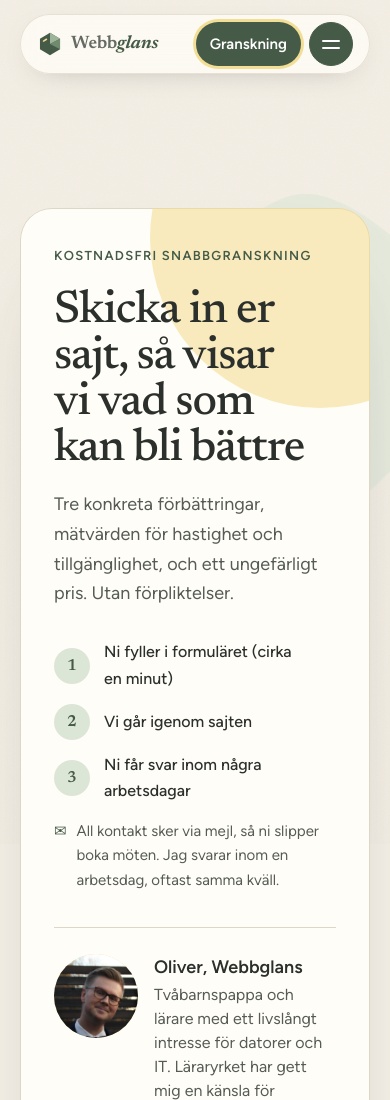
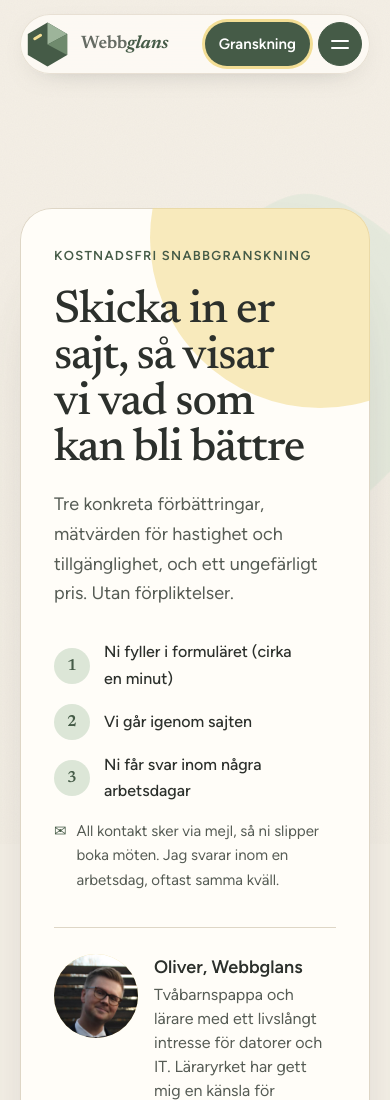
Before and after one commit to oliverhedman1995-eng/ombonad-test, a plain HTML site: page granskning.html in a window 390 px wide. Shown: the top 1100 px of the page. Drawn offline with Linux system fonts and the light colour scheme.

Commit message:
Loggans ikon lika hög som knapparna i menyraden
- Sexhörningen 44 px synligt, samma som knapparna
- Allt i menyraden 10 px från kanten på dator, 8 px i mobil

Co-Authored-By: Claude Opus 5.5 <noreply@anthropic.com>

```diff
--- a/granskning.html
+++ b/granskning.html
@@ -670,7 +670,10 @@ small:not([aria-hidden="true"] small){font-size:var(--t1)!important}[aria-hidden
 
 /* Lika avstånd till kanten (2026-11-16): loggan lika långt från vänster som uppåt/nedåt, knappar lika höga */
 .v2-hbtn{min-height:44px}
-.nav{padding-left:17px!important;padding-right:17px!important}
+/* Loggans sexhörning lika hög som knapparna (44 px synligt, viewBox-luft 3/44 räknad), allt lika långt från kanten */
+.nav .logo .gem{width:51px!important;height:51px!important;margin:-3.5px 0;flex:none}
+.nav{padding-left:4px!important;padding-right:10px!important}
+@media (max-width:700px){.nav{padding-left:2px!important;padding-right:8px!important}}
 .hero-cta .btn,.v2-band-btns .btn{min-height:60px}
 .v2-step{padding-bottom:16px!important}
 .v2-why li{padding-bottom:20px!important}
```
Also changed, not shown: index.html (+4 -1 lines), om.html (+4 -1 lines), pris.html (+4 -1 lines), sa-jobbar-vi.html (+4 -1 lines).
